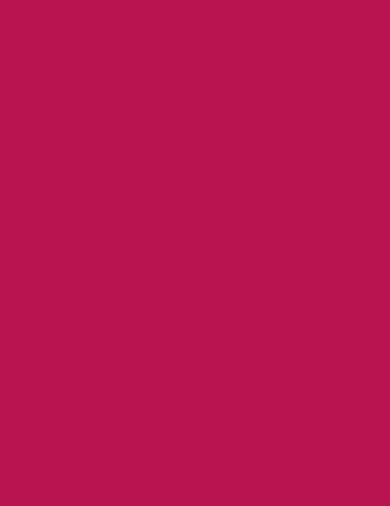
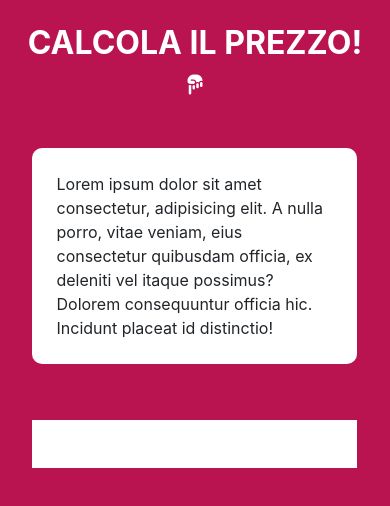
Before and after one commit to serena-peschiaroli/js-biglietto-treno-form, a plain HTML site: page index.html in a window 390 px wide. Drawn offline with nearby package versions, Linux system fonts and the light colour scheme.

Commit message:
add: layout WIP

```diff
--- a/css/styles.css
+++ b/css/styles.css
@@ -11,10 +11,22 @@ body {
 
 }
 
-.text-white {
+.ms_text-white {
     color: var(--primary--white);
 }
 
-.text-magenta{
+.ms_text-magenta{
     color: var(--primary-magenta);
 }
+
+.ms_font_size {
+    font-size: 20px;
+}
+
+.ms_bg-white {
+    background-color: white;
+}
+
+.ms_border-radius {
+    border-radius: 10px;
+}
--- a/index.html
+++ b/index.html
@@ -4,10 +4,40 @@
     <meta charset="UTF-8">
     <meta name="viewport" content="width=device-width, initial-scale=1.0">
     <title>Biglietto del treno form</title>
+
     <link rel="stylesheet" href="https://cdn.jsdelivr.net/npm/bootstrap@4.3.1/dist/css/bootstrap.min.css" integrity="sha384-ggOyR0iXCbMQv3Xipma34MD+dH/1fQ784/j6cY/iJTQUOhcWr7x9JvoRxT2MZw1T" crossorigin="anonymous">
     <link rel="stylesheet" href="css/styles.css">
+    <link
+      rel="stylesheet"
+      href="https://cdnjs.cloudflare.com/ajax/libs/font-awesome/6.2.0/css/all.min.css"
+      integrity="sha512-xh6O/CkQoPOWDdYTDqeRdPCVd1SpvCA9XXcUnZS2FmJNp1coAFzvtCN9BmamE+4aHK8yyUHUSCcJHgXloTyT2A=="
+      crossorigin="anonymous"
+      referrerpolicy="no-referrer"
+    />
 </head>
 <body>
+    <div class="container-fluid">
+        <div class="title justify-content-center">
+            <h2 class="ms_text-white text-uppercase mt-4 text-center d-none d-md-block font-weight-bold">
+                Calcola il prezzo del tuo biglietto
+            </h2>
+            <div class="title-mobile justify-content-center d-flex flex-column d-md-none">
+                <h2 class="ms_text-white text-uppercase mt-4 text-center font-weight-bold">Calcola il prezzo!</h2>
+                <a href="" class="text-center mt-0 ms_font_size "><i class="fa-solid fa-hand-point-down ms_text-white"></i> </a>
+            </div>
+
+        </div>
+
+        <div class="row">
+
+            <div class="col-10 border-light offset-1 ms_bg-white ms_border-radius p-4 mt-5 d-flex flex-column d-lg-flex flex-lg-row mb-2">
+                Lorem ipsum dolor sit amet consectetur, adipisicing elit. A nulla porro, vitae veniam, eius consectetur quibusdam officia, ex deleniti vel itaque possimus? Dolorem consequuntur officia hic. Incidunt placeat id distinctio!
+            </div>
+            <div class="col-10 border-light offset-1 ms_bg-white p-4 mt-5 d-flex flex-column d-lg-flex flex-lg-row mb-2">
+
+            </div>
+        </div>
+    </div>
 
 
 
```
